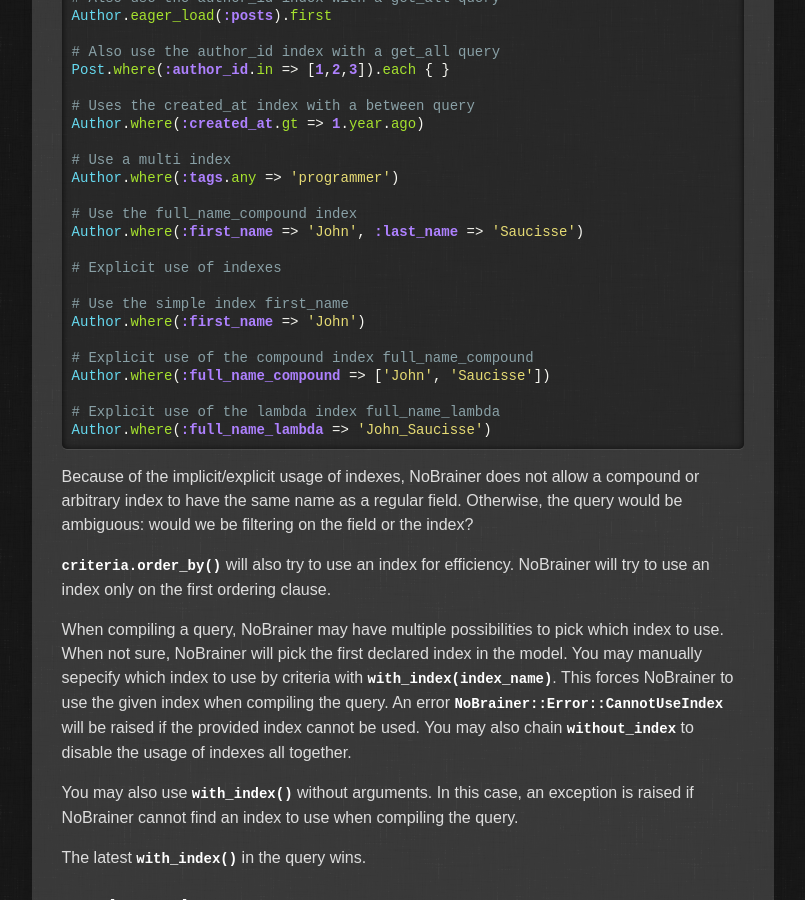
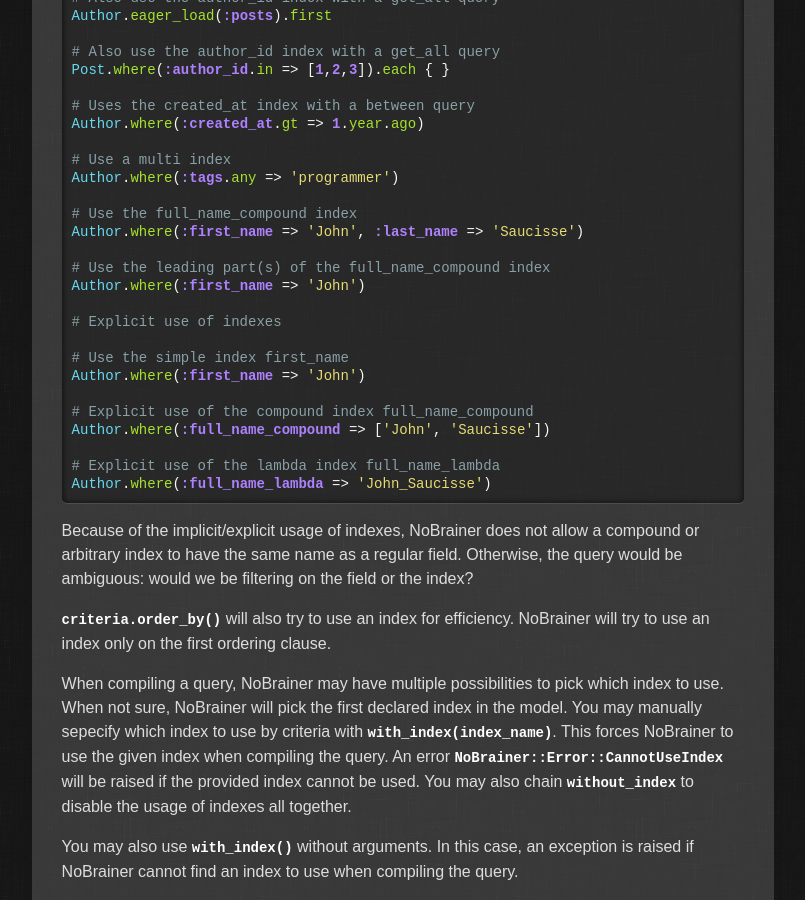
Before and after one commit to NoBrainerORM/nobrainer.io, a Jekyll site: the page built from docs/indexes.md, in a window 1280 px wide and 900 px high, scrolled down 1508 px. Shown: the whole window, without its empty margins (335-1140 px from the left). Built offline with Jekyll 4.4.1, drawn with Linux system fonts in a browser that asks for light colours.

Commit message:
Update docs with example of partial index usage.

```diff
--- a/docs/indexes.md
+++ b/docs/indexes.md
@@ -80,6 +80,9 @@
 
 # Use the full_name_compound index
 Author.where(:first_name => 'John', :last_name => 'Saucisse')
+
+# Use the leading part(s) of the full_name_compound index
+Author.where(:first_name => 'John')
 
 # Explicit use of indexes
 
```
